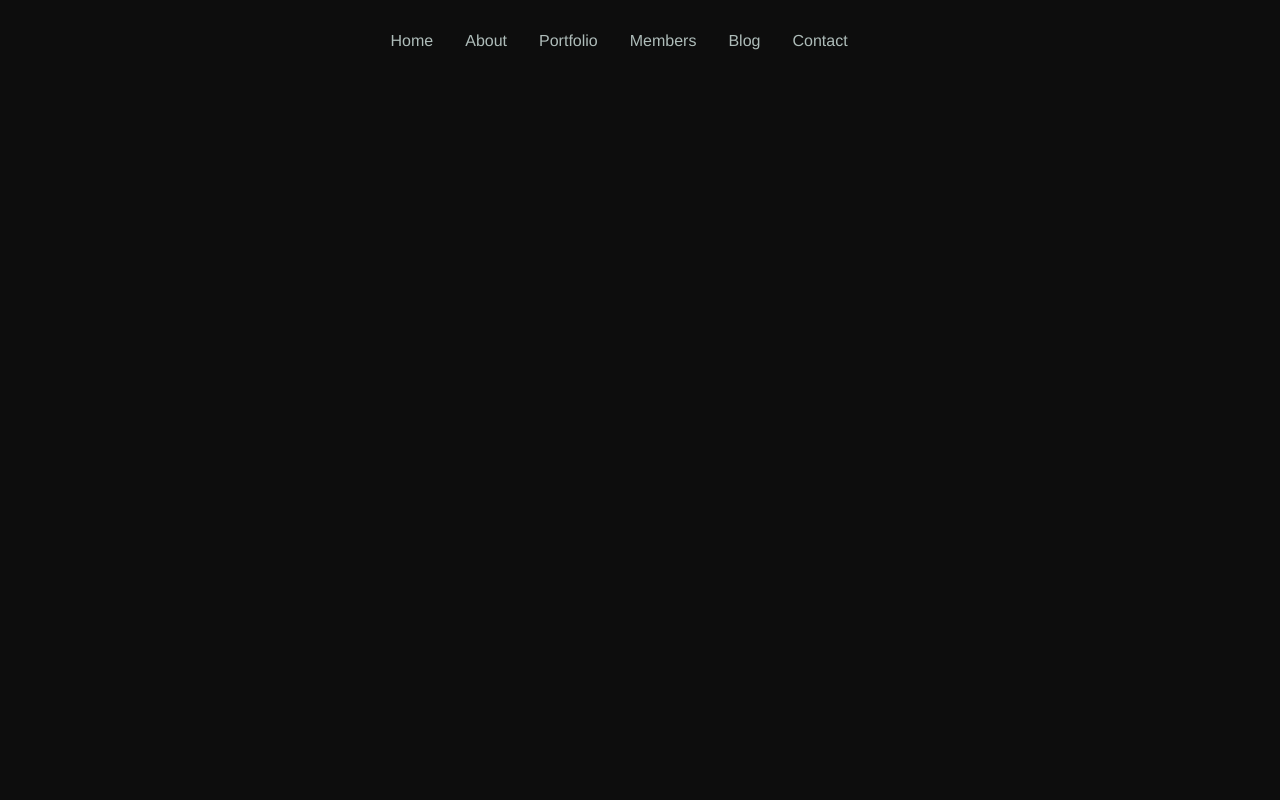
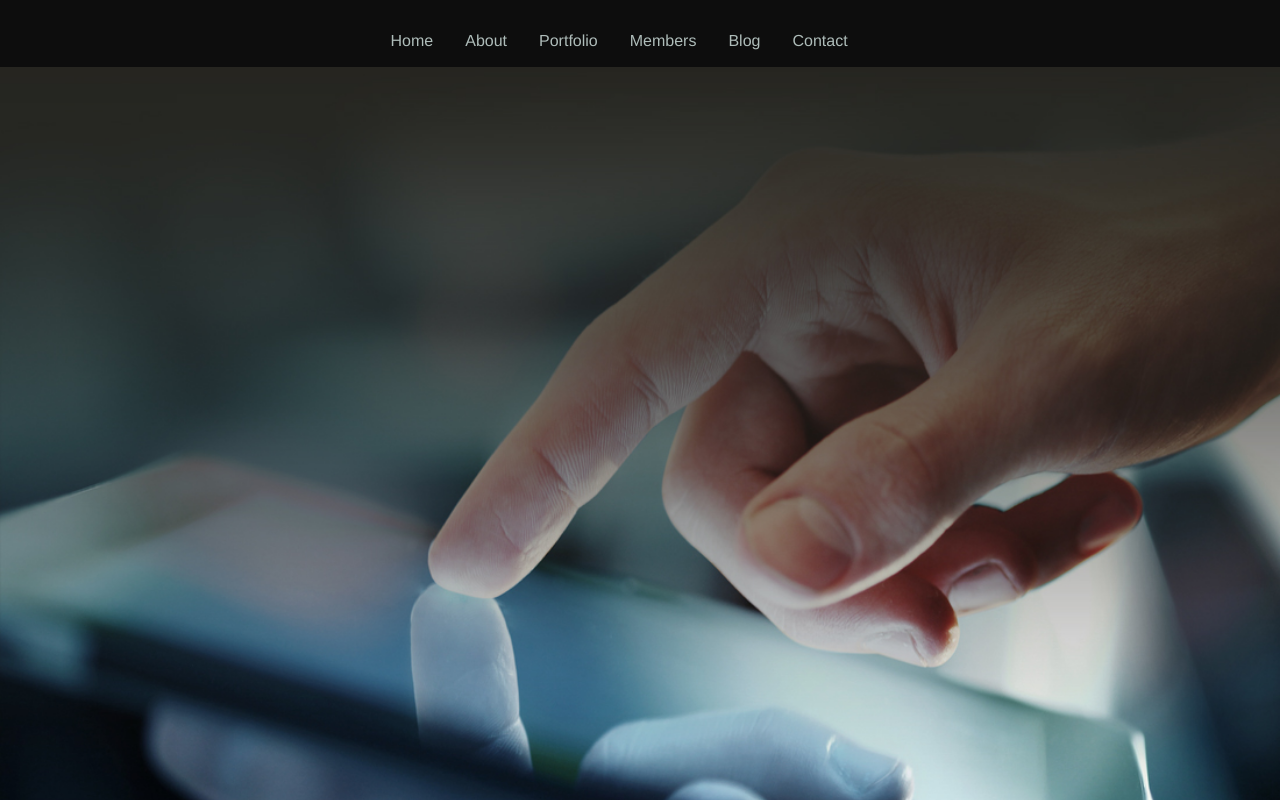
Before and after one commit to Elsis-Sitati/mural-designs, a plain HTML site: page index.html in a window 1280 px wide. Drawn offline with nearby package versions, Linux system fonts and the light colour scheme.

Commit message:
added a background image to homepage

```diff
--- a/css/app.css
+++ b/css/app.css
@@ -42,6 +42,9 @@ div#navigation {
     height: 100%;
     margin: 0%;
     padding: 0%;
+    background-image: url(../img/web-design-company.jpg);
+    background-repeat: no-repeat;
+    background-size: cover;
 }
 div#example-menu {
     background-color: #0D0D0D;
```
Also changed, not shown: img/home-banner01.jpg (added), img/web-design-company.jpg (added).
